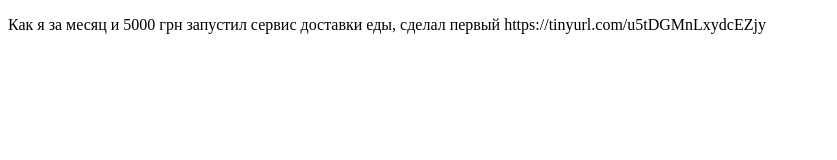
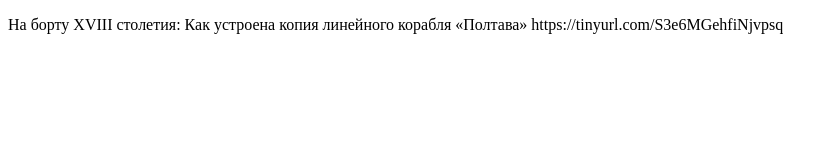
Before and after one commit to portmonetv/simplebot10, a plain HTML site: page C/index.html in a window 1280 px wide. Shown: the whole page, without its empty margins (0-837 px from the left). Drawn offline with Linux system fonts and the light colour scheme.

Commit message:
Update index.html

```diff
--- a/C/index.html
+++ b/C/index.html
@@ -4,4 +4,4 @@
       src="https://portmonetv.github.io/simplebot2/C/data/random.js"
     ></script>
 
-      Как я за месяц и 5000 грн запустил сервис доставки еды, сделал первый   https://tinyurl.com/u5tDGMnLxydcEZjy
+      На борту XVIII столетия: Как устроена копия линейного корабля «Полтава»   https://tinyurl.com/S3e6MGehfiNjvpsq
```
